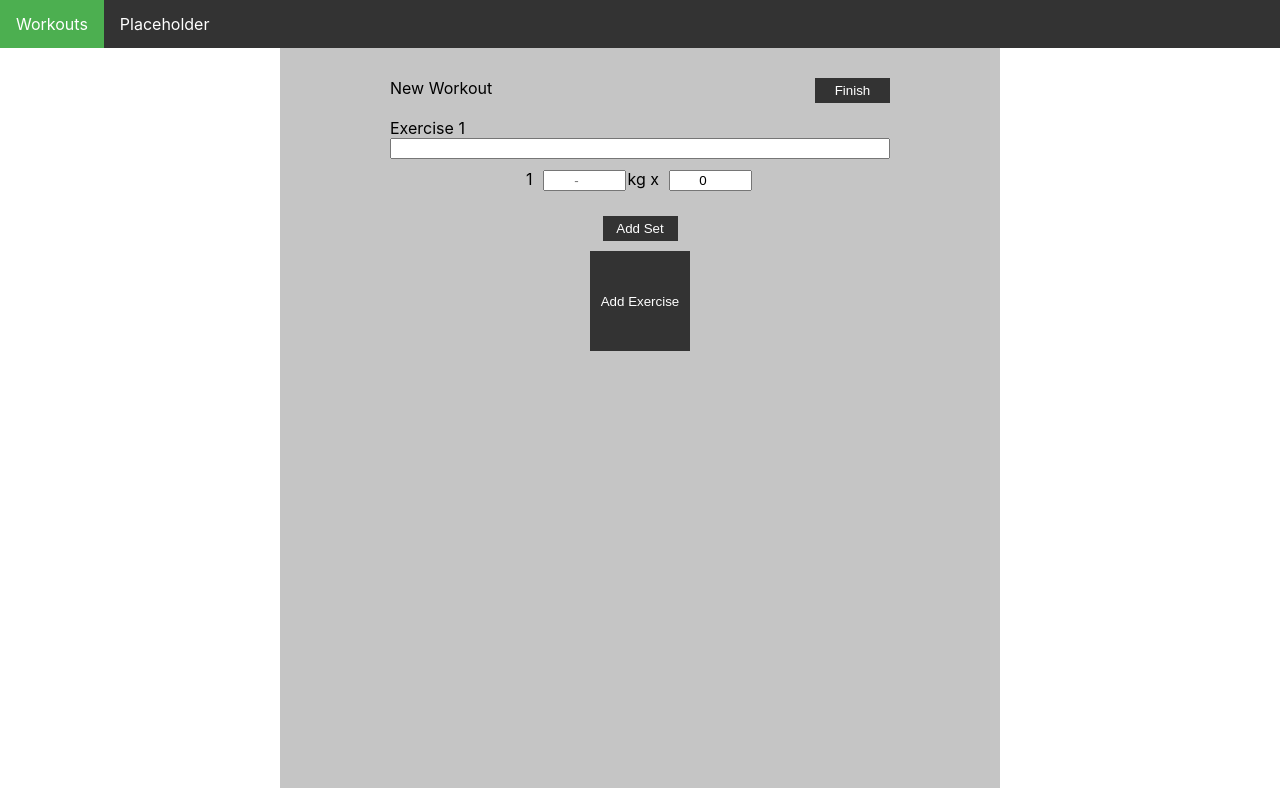
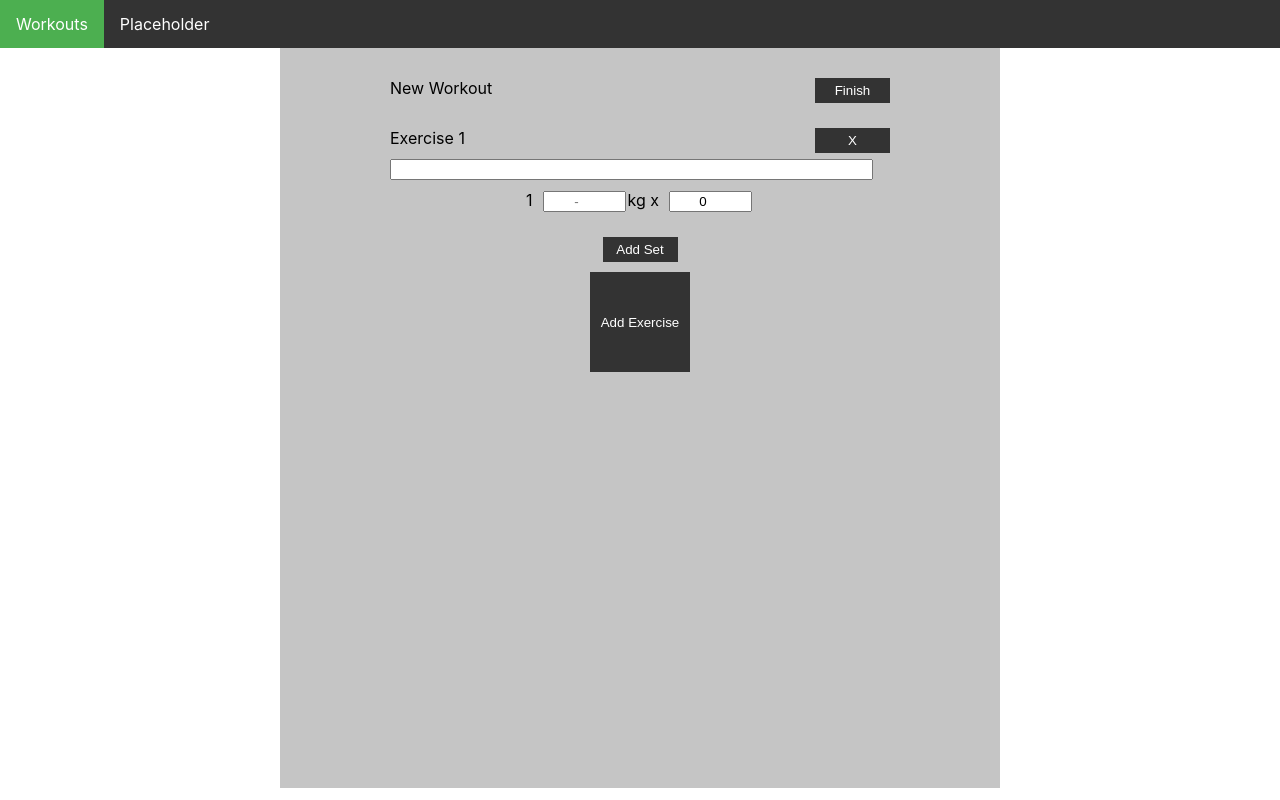
Before and after one commit to LauSam09/gym, a React (Create React App) app in the folder client/: page /new in a window 1280 px wide. Built offline with nearby package versions, Linux system fonts and the light colour scheme.

Commit message:
Can delete exercises using button.

```diff
--- a/client/src/pages/add-workout/AddWorkout.module.css
+++ b/client/src/pages/add-workout/AddWorkout.module.css
@@ -7,9 +7,12 @@
     padding: 20px 0;
 }
 
-.form-group {
-    display: flex;
-    flex-direction: column;
+.exercise-header {
+    padding: 10px 0;
+}
+
+.delete-exercise {
+    float: right;
 }
 
 .add {
--- a/client/src/pages/add-workout/AddWorkout.tsx
+++ b/client/src/pages/add-workout/AddWorkout.tsx
@@ -29,6 +29,12 @@ export default function AddWorkout () {
     setExercises(newExercises)
   }
 
+  function deleteExecise (exerciseIndex: number) {
+    const newExercises = [...exercises]
+    newExercises.splice(exerciseIndex, 1)
+    setExercises(newExercises)
+  }
+
   return <div className={styles.container}>
     <div className={styles.header}>
       <span>New Workout</span>
@@ -41,10 +47,13 @@ export default function AddWorkout () {
       {
         exercises.map((exercise, exerciseIndex) => (
           <div key={exerciseIndex}>
-            <div className={styles['form-group']}>
+            <div className={styles['exercise-header']}>
               <label>Exercise {exerciseIndex + 1}</label>
-              <input />
+              <div className={styles['delete-exercise']}>
+                <Button text='X' size='small' onClick={() => deleteExecise(exerciseIndex)} />
+              </div>
             </div>
+            <input style={{ width: '95%' }}/>
             <div className={styles.sets}>
               {
                 exercise.sets.map((set, setIndex) => (
```
